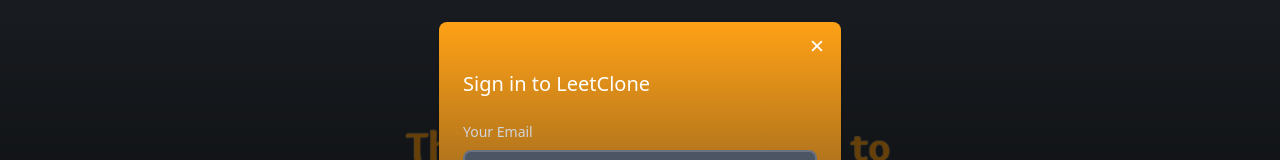
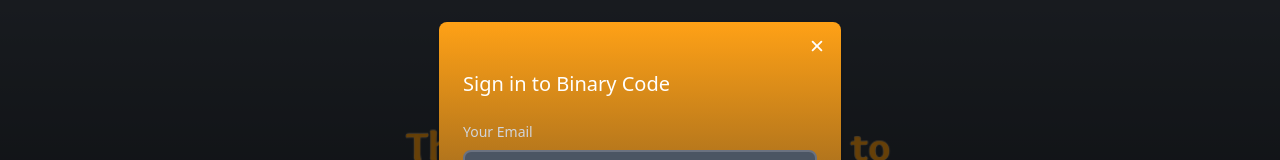
Before and after one commit to manishbhagat246/Code_Here, a Next.js app: page /auth in a window 1280 px wide. Both pictures are taken after a click on the button "Sign In". Shown: the part 160-320 px from the top of the page. Built offline with nearby package versions, Linux system fonts and the light colour scheme; no server answers.

Commit message:
completed

```diff
--- a/src/components/Modals/Login.tsx
+++ b/src/components/Modals/Login.tsx
@@ -35,7 +35,7 @@
 		if (error) toast.error(error.message, { position: "top-center", autoClose: 3000, theme: "dark" });	}, [error]);
 	return (
 		<form className='space-y-6 px-6 pb-4' onSubmit={handleLogin}>
-			<h3 className='text-xl font-medium text-white'>Sign in to LeetClone</h3>
+			<h3 className='text-xl font-medium text-white'>Sign in to Binary Code</h3>
 			<div>
 				<label htmlFor='email' className='text-sm font-medium block mb-2 text-gray-300'>
 					Your Email
--- a/src/components/Modals/Signup.tsx
+++ b/src/components/Modals/Signup.tsx
@@ -54,7 +54,7 @@
 
 	return (
 		<form className='space-y-6 px-6 pb-4' onSubmit={handleRegister}>
-			<h3 className='text-xl font-medium text-white'>Register to LeetClone</h3>
+			<h3 className='text-xl font-medium text-white'>Register to Binary Code</h3>
 			<div>
 				<label htmlFor='email' className='text-sm font-medium block mb-2 text-gray-300'>
 					Email
```
